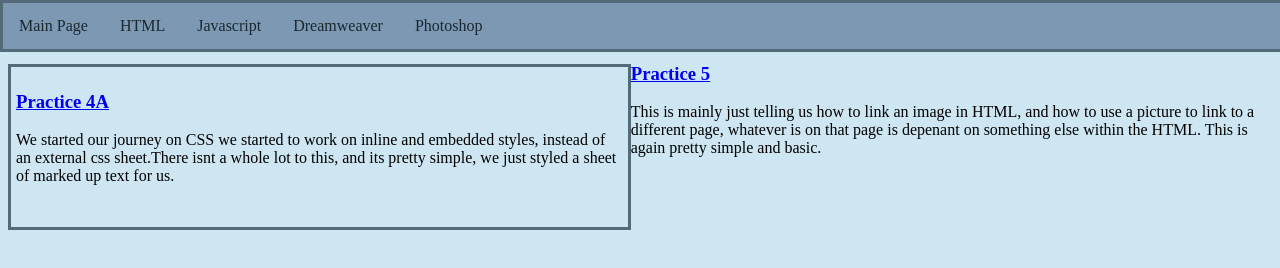
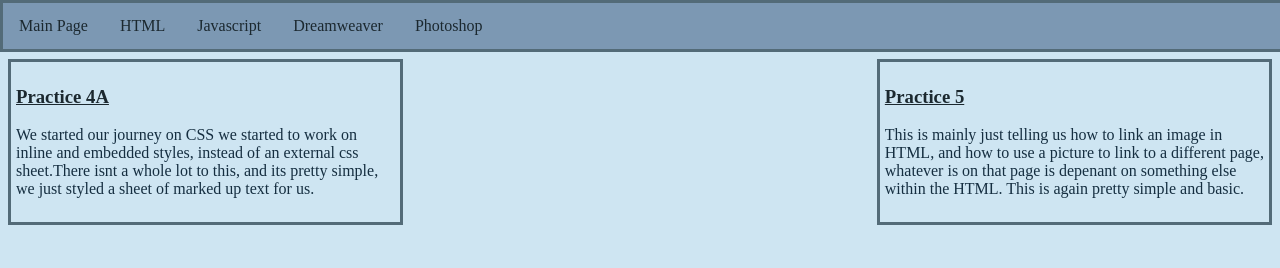
Before and after one commit to AJJack815/Web-Dev-12th, a plain HTML site: page CSS/index.html in a window 1280 px wide. Shown: the part 82-350 px from the top of the page. Drawn offline with Linux system fonts and the light colour scheme.

Commit message:
Update main.css

```diff
--- a/CSS/main.css
+++ b/CSS/main.css
@@ -42,12 +42,27 @@
 body{
   background-color: #CEE5F2;
 }
-
 .Practice4A{
-  border:solid 3px #536B78;
-  margin-top: 20px;
+   border:solid 3px #536B78;
+  margin-top:15px;
   padding: 5px;
-  width: 48%;
+  width: 30%;
   height:150px;
   float:left;
+  color: #152E40;
 }
+.Practice4A a{
+  color: #1B282F;
+}
+.Practice5{
+   border:solid 3px #536B78;
+  margin-top:15px;
+  padding: 5px;
+  width: 30%;
+  height:150px;
+  float:right;
+  color: #152E40;
+}
+.Practice5 a{
+  color: #1B282F;
+}
```
